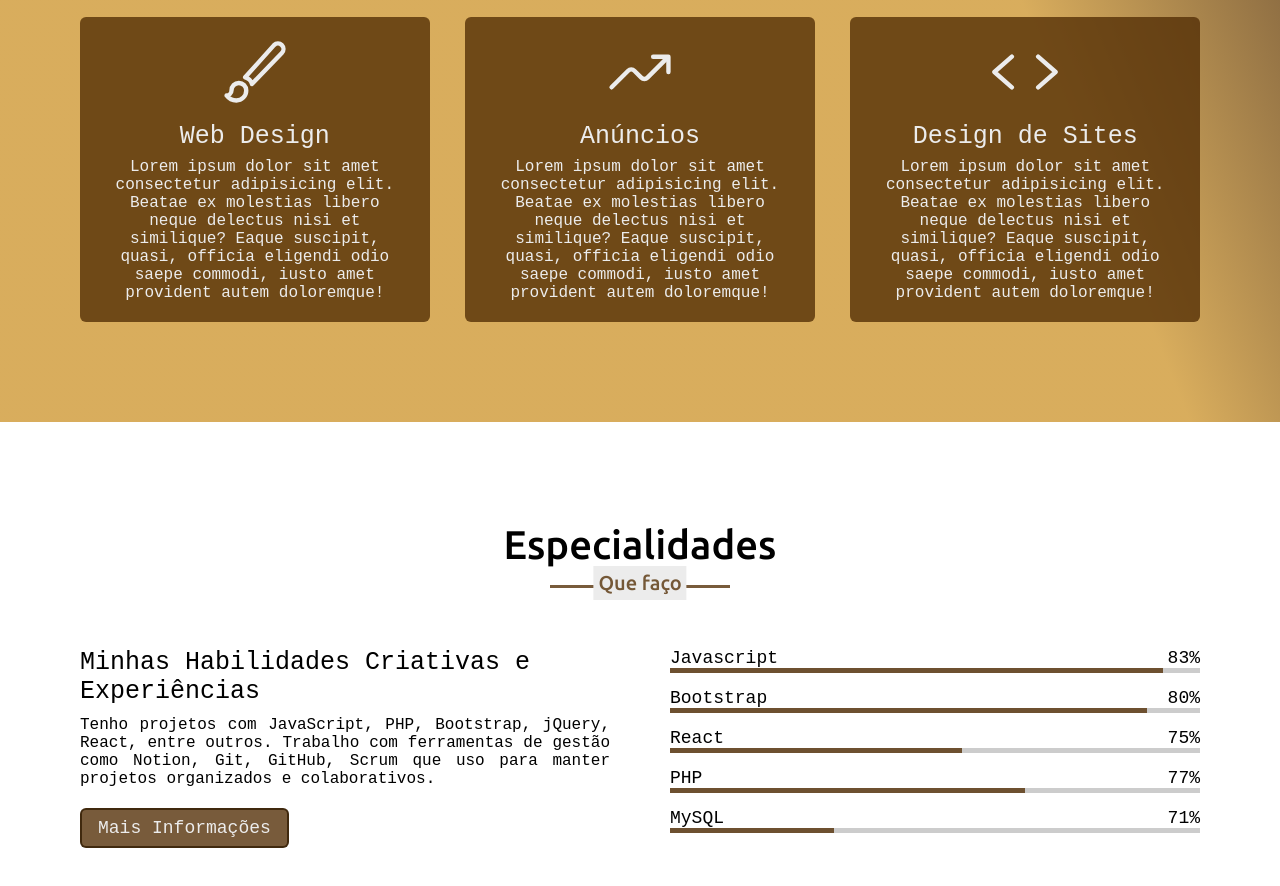
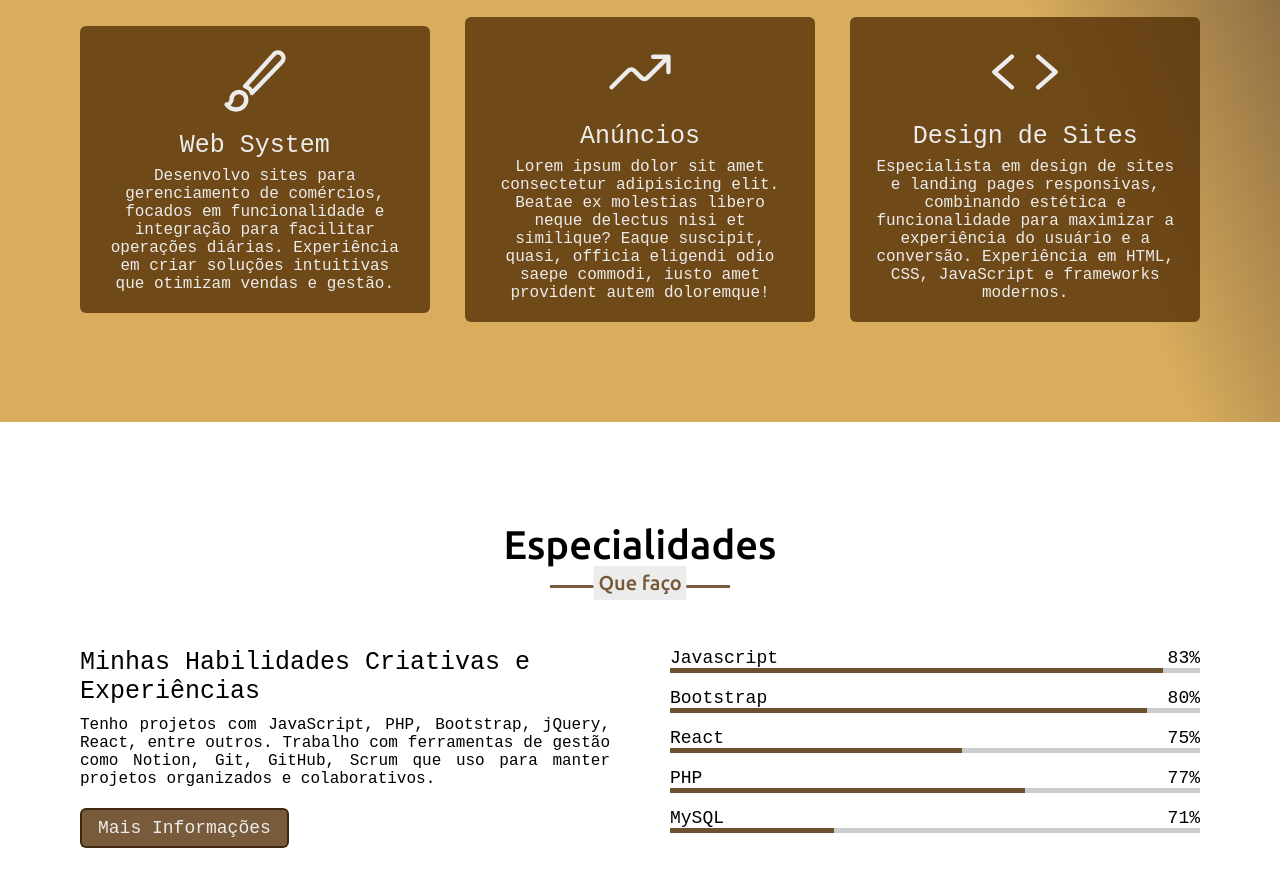
Before and after one commit to WTC13/Portfolio, a plain HTML site: page index.html in a window 1280 px wide. Shown: the part 1740-2626 px from the top of the page. Drawn offline with nearby package versions, Linux system fonts and the light colour scheme; a web font is replaced by a local one.

Commit message:
Update index.html

```diff
--- a/index.html
+++ b/index.html
@@ -66,8 +66,8 @@
                     <div class="card">
                         <div class="box">
                             <ion-icon name="brush-outline"></ion-icon>
-                            <div class="text">Web Design</div>
-                            <p>Lorem ipsum dolor sit amet consectetur adipisicing elit. Beatae ex molestias libero neque delectus nisi et similique? Eaque suscipit, quasi, officia eligendi odio saepe commodi, iusto amet provident autem doloremque!</p>
+                            <div class="text">Web System</div>
+                            <p>Desenvolvo sites para gerenciamento de comércios, focados em funcionalidade e integração para facilitar operações diárias. Experiência em criar soluções intuitivas que otimizam vendas e gestão.</p>
                         </div>
                     </div>
                     <div class="card">
@@ -81,7 +81,7 @@
                         <div class="box">
                             <ion-icon name="code-outline"></ion-icon>
                             <div class="text">Design de Sites</div>
-                            <p>Lorem ipsum dolor sit amet consectetur adipisicing elit. Beatae ex molestias libero neque delectus nisi et similique? Eaque suscipit, quasi, officia eligendi odio saepe commodi, iusto amet provident autem doloremque!</p>
+                            <p>Especialista em design de sites e landing pages responsivas, combinando estética e funcionalidade para maximizar a experiência do usuário e a conversão. Experiência em HTML, CSS, JavaScript e frameworks modernos.</p>
                         </div>
                     </div>
                 </div>
```
